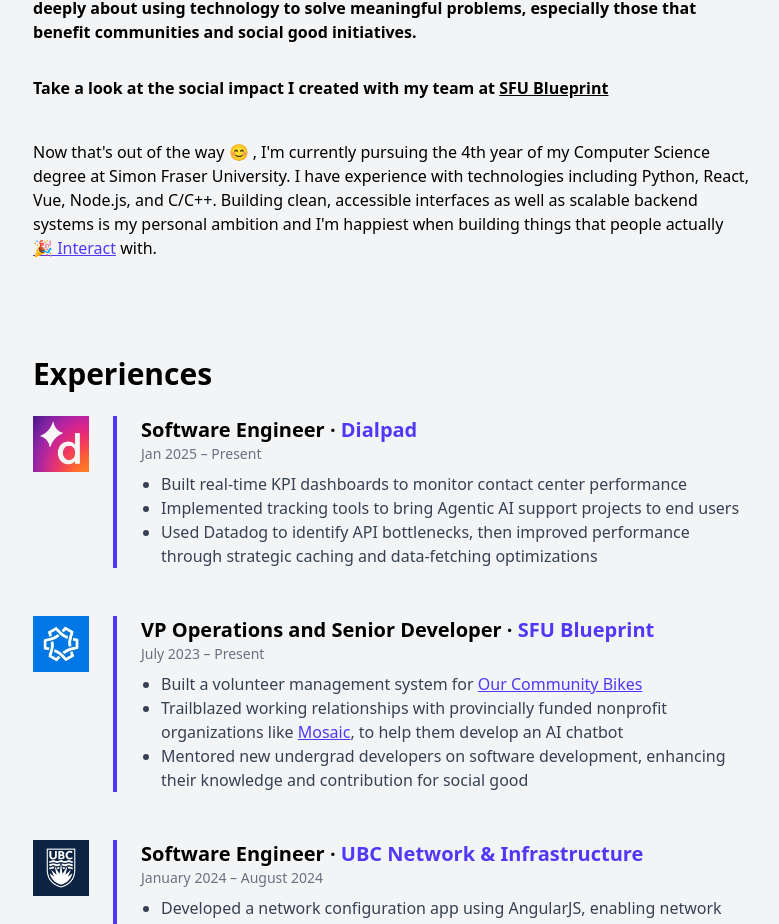
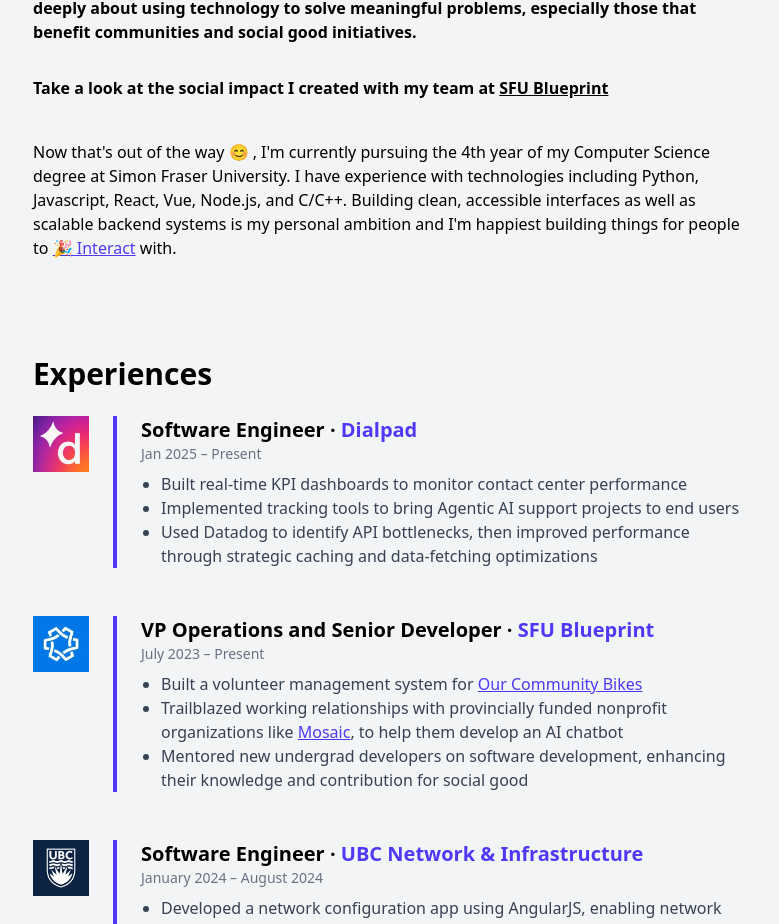
Before and after one commit to ronneylogs/website-portfolio, a React (Vite) app in the folder my-app/: page / in a window 1280 px wide. Shown: the part 876-1800 px from the top of the page, without its empty margins (247-1026 px from the left). Built offline with nearby package versions, Linux system fonts and the light colour scheme.

Commit message:
made changes to config and main page

```diff
--- a/my-app/src/App.jsx
+++ b/my-app/src/App.jsx
@@ -85,10 +85,10 @@
             <p>
               Now that's out of the way 😊 , I'm currently pursuing the 4th year
               of my Computer Science degree at Simon Fraser University. I have
-              experience with technologies including Python, React, Vue,
-              Node.js, and C/C++. Building clean, accessible interfaces as well
-              as scalable backend systems is my personal ambition and I'm
-              happiest when building things that people actually{" "}
+              experience with technologies including Python, Javascript, React,
+              Vue, Node.js, and C/C++. Building clean, accessible interfaces as
+              well as scalable backend systems is my personal ambition and I'm
+              happiest building things for people to{" "}
               <ConfettiButton
                 className="text-indigo-600 underline hover:font-bold hover:underline-offset-2"
                 label="🎉 Interact"
--- a/my-app/vite.config.js
+++ b/my-app/vite.config.js
@@ -5,5 +5,5 @@
 // https://vite.dev/config/
 export default defineConfig({
   plugins: [react(), tailwindcss()],
-  base: "/website-portfolio/",
+  base: "/",
 });
```
